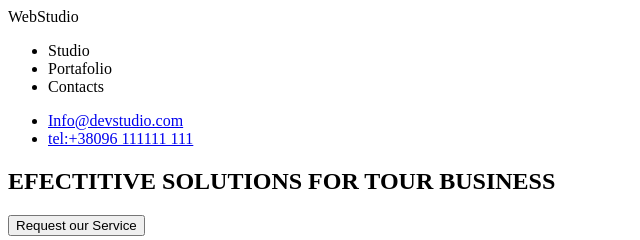
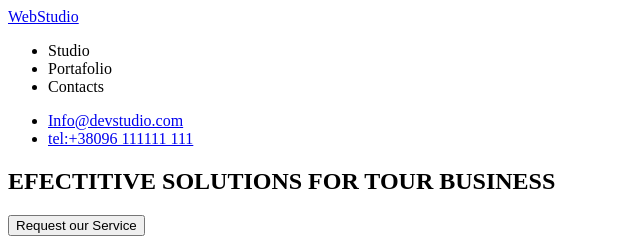
Before and after one commit to AndersonVerano/goit-markup-hw-01, a plain HTML site: page index.html in a window 1280 px wide. Shown: the top 240 px of the page, 0-640 px from the left. Drawn offline with Linux system fonts and the light colour scheme.

Commit message:
Intento Dos

```diff
--- a/index.html
+++ b/index.html
@@ -8,7 +8,7 @@
   </head>
   <body>
     <header>
-      WebStudio
+      <a href="WebStudio"> WebStudio</a>
       <nav>
         <ul>
           <li>Studio</li>
@@ -112,10 +112,10 @@
       </section>
     </main>
     <footer>
-      <h3>WebStudio</h3>
-      <address>695 Park Ave, New York, NY 10065, United States</address>
+      <a href="WebStudio"><h3>WebStudio</h3></a>
+       <a href="adress"><address>695 Park Ave, New York, NY 10065, United States</address></a>
       <ul>
-        <li>
+       <li>
           <a href="mailto:Info@devstudio.com">Info@devsstudio.com</a>
         </li>
         <li>
@@ -125,3 +125,4 @@
     </footer>
   </body>
 </html>
+<!--  -->
```
